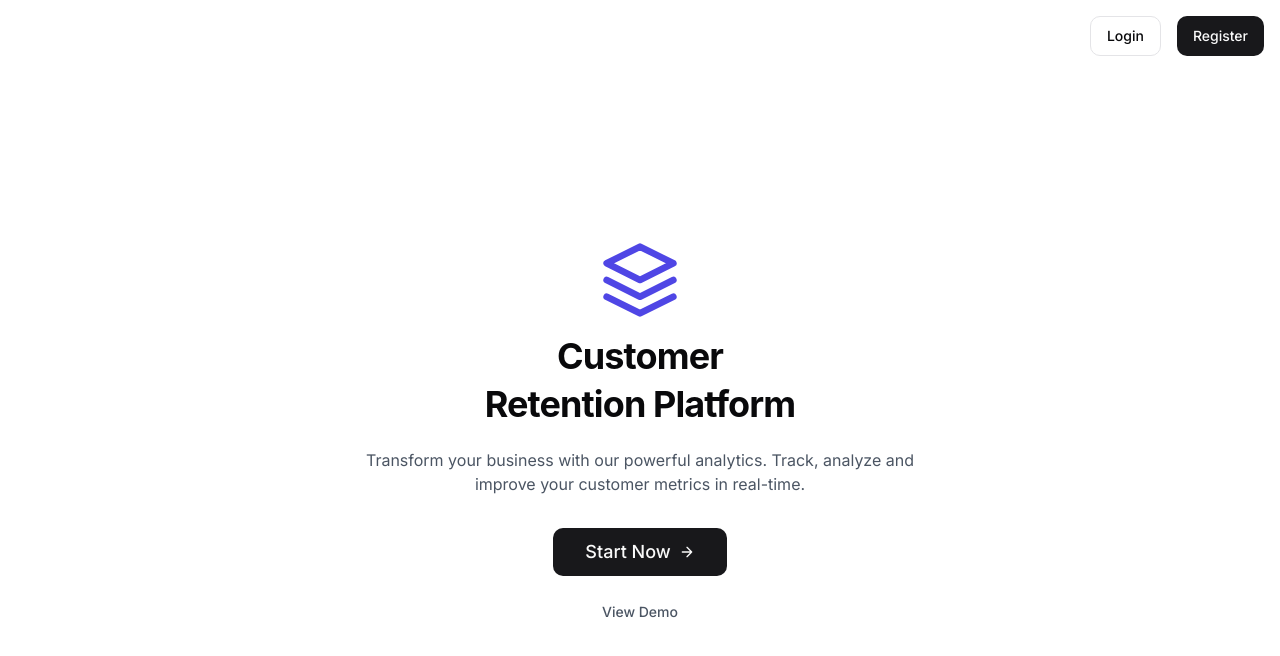
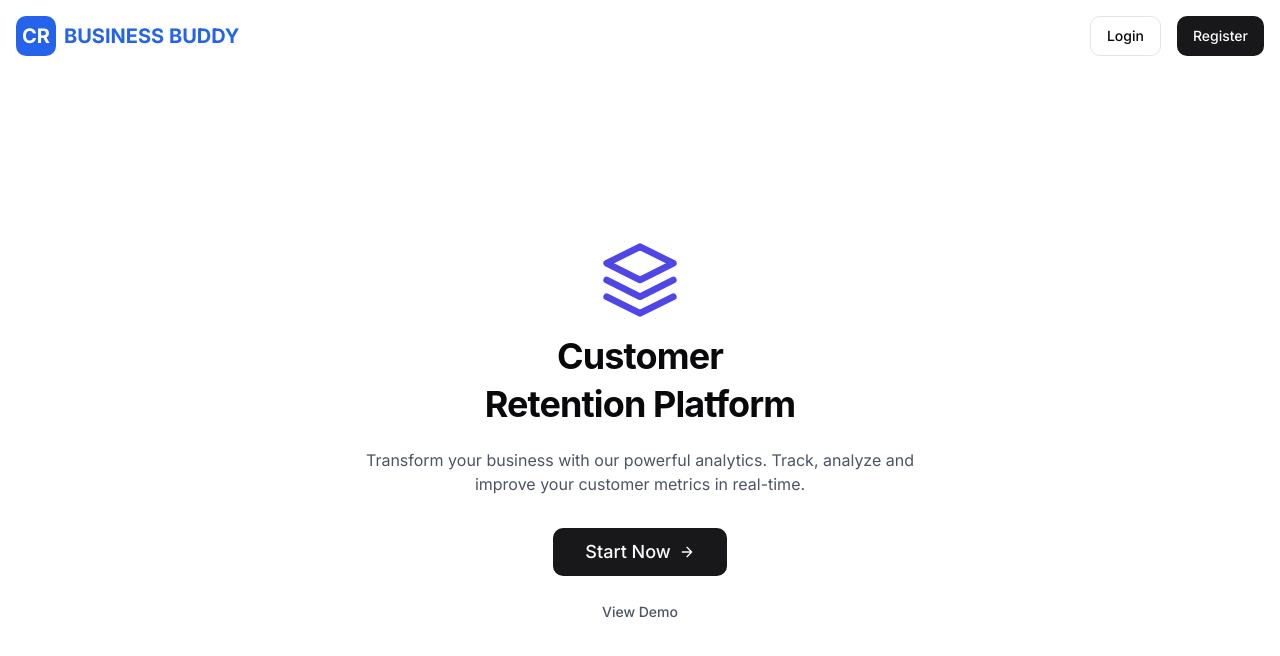
Before and after one commit to geo787/business-buddy-app, a React (Vite) app: page / in a window 1280 px wide. Shown: the top 656 px of the page. Built offline with nearby package versions, Linux system fonts and the light colour scheme.

Commit message:
Update application logo visibility
The application logo visibility has been updated.

```diff
--- a/src/pages/Index.tsx
+++ b/src/pages/Index.tsx
@@ -16,14 +16,22 @@ const Index = () => {
 
   return (
     <div className="min-h-screen flex flex-col bg-white overflow-x-hidden">
-      {/* Header with login/register buttons */}
-      <div className="container mx-auto px-4 py-4 flex justify-end space-x-4">
+      {/* Header with logo and login/register buttons */}
+      <div className="container mx-auto px-4 py-4 flex justify-between items-center">
+        <div className="flex items-center gap-2">
+          <div className="h-10 w-10 bg-blue-600 rounded-md flex items-center justify-center">
+            <span className="text-white font-bold text-xl">CR</span>
+          </div>
+          <span className="font-bold text-xl text-blue-600">BUSINESS BUDDY</span>
+        </div>
+        <div className="flex space-x-4">
           <Link to="/login">
             <Button variant="outline">Login</Button>
           </Link>
           <Link to="/register">
             <Button>Register</Button>
           </Link>
+        </div>
       </div>
 
       {/* Main content */}
```
Lines whose indentation alone changed are shown as unchanged.
